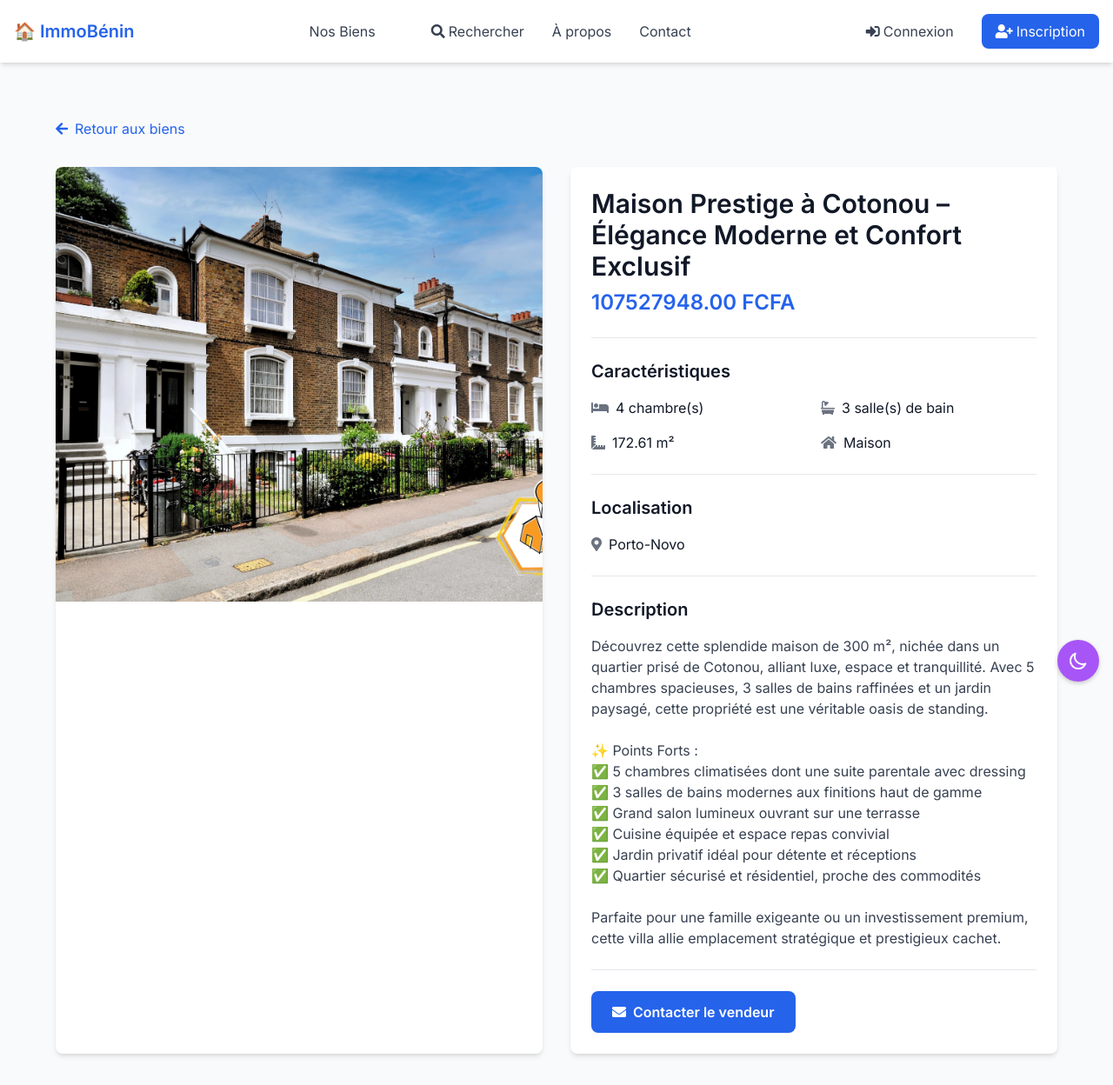
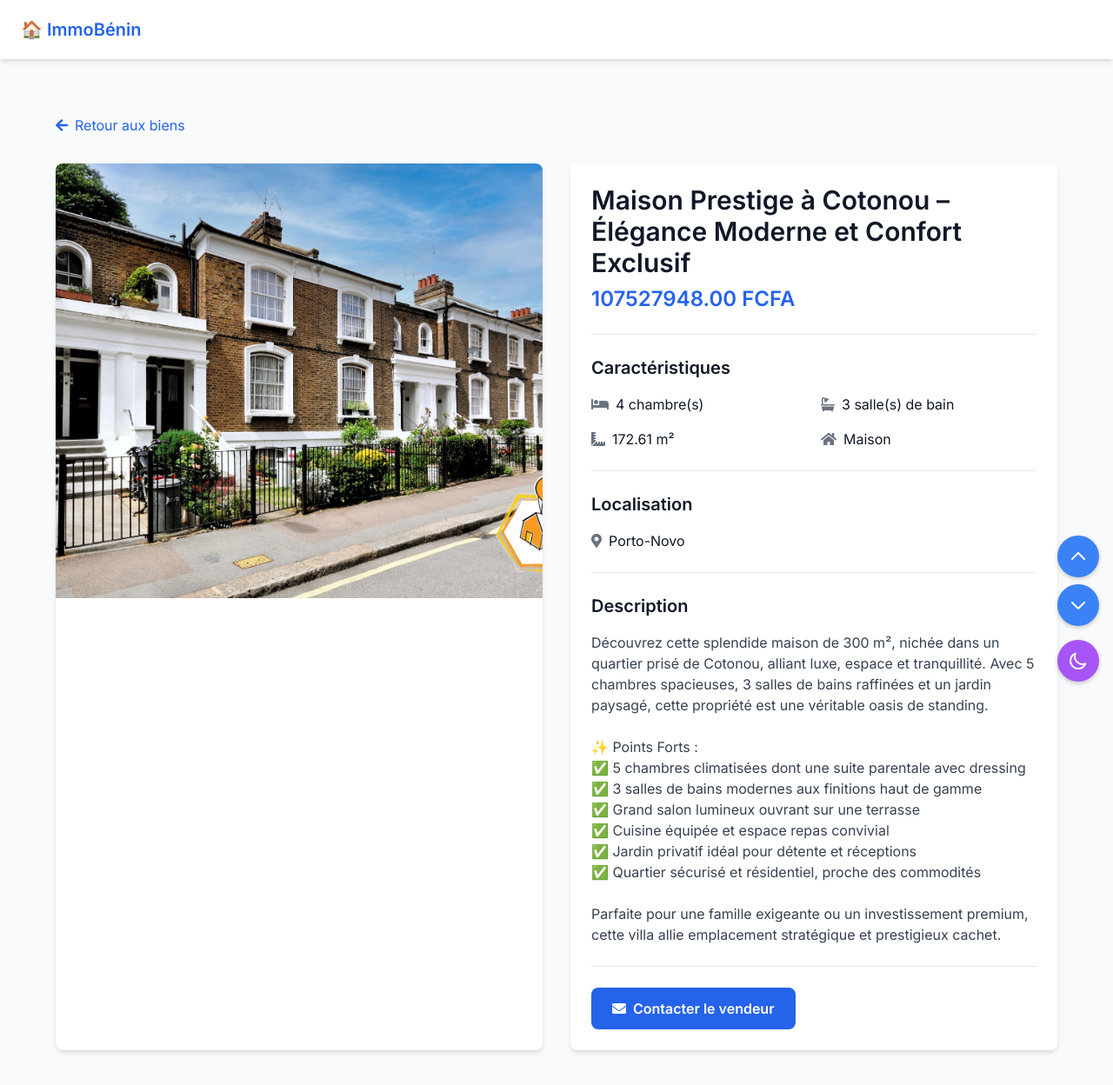
Before and after one commit to joykim003/Afrikimmo, a Django app: page /properties/2/ in a window 1280 px wide. Shown: the top 1248 px of the page at 87% size. Run offline with Django 5.2, Linux system fonts and the light colour scheme; data comes from the database, SQL or seed files in the repository; both versions use the stored data as it was after the commit; style sheets or scripts are compiled from the project's sources; some libraries are stand-ins or nearby versions.

Commit message:
redisign

```diff
--- a/backend/realestate_backend/core/templates/core/home.html
+++ b/backend/realestate_backend/core/templates/core/home.html
@@ -97,7 +97,7 @@
 {% endblock %}
 
 {% block extra_js %}
-<script>
+<!-- <script>
 function propertyCarousel() {
     return {
         currentSlide: 0,
@@ -115,6 +115,6 @@ function propertyCarousel() {
             setInterval(() => this.next(), 5000);
         }
     }
-}
+} -->
 </script>
 {% endblock %}
--- a/backend/realestate_backend/properties/templates/properties/list.html
+++ b/backend/realestate_backend/properties/templates/properties/list.html
@@ -5,13 +5,13 @@
 <div class="container mx-auto px-4 py-8">
     <h2 class="text-2xl font-bold mb-8">Biens disponibles</h2>
 
-    <div class="grid grid-cols-1 md:grid-cols-2 lg:grid-cols-3 gap-6">
+    <div class="grid grid-cols-1 md:grid-cols-2 lg:grid-cols-3 gap-6" >
         {% for property in properties %}
-        <div class="bg-white rounded-lg shadow-md overflow-hidden hover:shadow-lg transition duration-200">
+        <div class="bg-white rounded-lg shadow-md overflow-hidden hover:shadow-lg transition duration-200 transform hover:scale-105">
             <a href="{% url 'properties:detail' pk=property.pk %}" class="block">
                 <img src="{{ property.image.url }}"
                      alt="{{ property.title }}"
-                     class="w-full h-48 object-cover">
+                     class="w-full h-48 object-cover ">
                 <div class="p-4">
                     <h3 class="font-semibold text-xl mb-2">{{ property.title }}</h3>
                     <p class="text-gray-600 mb-2">{{ property.location }}</p>
--- a/backend/realestate_backend/templates/base/base.html
+++ b/backend/realestate_backend/templates/base/base.html
@@ -11,11 +11,13 @@
   <title>{% block title %}ImmoBénin{% endblock %}</title>
   <link href="https://unpkg.com/tailwindcss@^2/dist/tailwind.min.css" rel="stylesheet">
 
+  <link rel="stylesheet" href="{% static '/css/animation.css' %}">
   <link rel="stylesheet" href="{% static '/output.css' %}">
-  <script src="{% static 'cdn/htmx.min.js' %}"></script>
-  <script src="{% static 'cdn/alpine.min.js' %}" defer></script>
+
   <link href="https://fonts.googleapis.com/css2?family=Inter:wght@400;600&display=swap" rel="stylesheet">
   <link rel="stylesheet" href="https://cdnjs.cloudflare.com/ajax/libs/font-awesome/6.0.0/css/all.min.css" integrity="sha512-9usAa10IRO0HhonpyAIVpjrylPvoDwiPUiKdWk5t3PyolY1cOd4DSE0Ga+ri4AuTroPR5aQvXU9xC6qOPnzFeg==" crossorigin="anonymous" referrerpolicy="no-referrer" />
+  <script src="https://cdnjs.cloudflare.com/ajax/libs/htmx/2.0.4/htmx.min.js" integrity="sha512-2kIcAizYXhIn8TzUvqzEDZNuDZ+aW7yE/+f1HJHXFjQcGNfv1kqzJSTBRBSlOgp6B/KZsz1K0a3ZTqP9dnxioQ==" crossorigin="anonymous" referrerpolicy="no-referrer"></script>
+  <script src="https://cdnjs.cloudflare.com/ajax/libs/alpinejs/3.14.9/cdn.js" integrity="sha512-Qg4yHOPXaMOpvyQ8hk5ZVYUIXGE/0hxftn0lecaz04ohvI0ytM7AXpSzK1sfcYk79B1WexR3nG37Q/JboHLB2Q==" crossorigin="anonymous" referrerpolicy="no-referrer"></script>
 
   {% tailwind_css %}
 
@@ -81,12 +83,28 @@
 <body class="bg-gray-50 text-gray-900 transition-colors duration-200"
       :class="{ 'bg-gray-900 text-white': darkMode }">
 
+  <!-- Boutons de défilement -->
+  <div class="fixed bottom-20 right-4 z-50 flex flex-col space-y-2">
+      <button @click="window.scrollTo({ top: 0, behavior: 'smooth' })"
+              class="theme-switch-button bg-blue-500 hover:bg-blue-600 text-white">
+          <svg xmlns="http://www.w3.org/2000/svg" class="h-6 w-6" fill="none" viewBox="0 0 24 24" stroke="currentColor">
+              <path stroke-linecap="round" stroke-linejoin="round" stroke-width="2" d="M5 15l7-7 7 7" />
+          </svg>
+      </button>
+      <button @click="window.scrollTo({ top: document.body.scrollHeight, behavior: 'smooth' })"
+              class="theme-switch-button bg-blue-500 hover:bg-blue-600 text-white">
+          <svg xmlns="http://www.w3.org/2000/svg" class="h-6 w-6" fill="none" viewBox="0 0 24 24" stroke="currentColor">
+              <path stroke-linecap="round" stroke-linejoin="round" stroke-width="2" d="M19 9l-7 7-7-7" />
+          </svg>
+      </button>
+  </div>
+
   <!-- Bouton de changement de thème -->
   <div class="fixed bottom-4 right-4 z-50">
       <button @click="darkMode = !darkMode; localStorage.setItem('darkMode', darkMode)"
               class="theme-switch-button bg-purple-500 hover:bg-purple-600 text-white">
           <svg x-show="!darkMode" xmlns="http://www.w3.org/2000/svg" class="h-6 w-6" fill="none" viewBox="0 0 24 24" stroke="currentColor">
-              <path stroke-linecap="round" stroke-linejoin="round" stroke-width="2" d="M20.354 15.354A9 9 0 018.646 3.646 9.003 9.003 0 0012 21a9.003 9.003 0 008.354-5.646z" />
+              <path stroke-linecap="round" stroke-linejoin="round" stroke-width="2" d="M20.354 15.354A9 9 0 018.646 3.646 9.003 9.003 0 0012 21a9.003 9.003 9.003 0 008.354-5.646z" />
           </svg>
           <svg x-show="darkMode" xmlns="http://www.w3.org/2000/svg" class="h-6 w-6" fill="none" viewBox="0 0 24 24" stroke="currentColor">
               <path stroke-linecap="round" stroke-linejoin="round" stroke-width="2" d="M12 3v1m0 16v1m9-9h-1M4 12H3m15.364 6.364l-.707-.707M6.343 6.343l-.707-.707m12.728 0l-.707.707M6.343 17.657l-.707.707" />
--- a/backend/realestate_backend/templates/base/navbar.html
+++ b/backend/realestate_backend/templates/base/navbar.html
@@ -4,42 +4,48 @@
     <div class="container mx-auto px-4 py-4">
         <div class="flex justify-between items-center">
             <!-- Logo -->
-            <a href="{% url 'core:home' %}" class="font-bold text-xl text-blue-600">
+            <a href="{% url 'core:home' %}" class="font-bold text-xl text-blue-600 px-2">
                 🏠 ImmoBénin
             </a>
 
             <!-- Menu principal (desktop) -->
-            <div class="hidden md:flex items-center space-x-8">
-                <a href="{% url 'properties:list' %}" class="text-gray-700 hover:text-blue-600">Nos Biens</a>
-                <a href="{% url 'properties:search' %}" class="text-gray-700 hover:text-blue-600">
+            <div class="hidden md:flex items-center md:text-sm space-x-8">
+                <a href="{% url 'properties:list' %}" class="text-white px-4 py-2 rounded-lg text-center hover:bg-blue-600">
+                    Nos Biens
+                </a>
+                <a href="{% url 'properties:search' %}" class="text-white px-4 py-2 rounded-lg text-center hover:bg-blue-600">
                     <i class="fas fa-search mr-1"></i>Rechercher
                 </a>
-                <a href="{% url 'core:about' %}" class="text-gray-700 hover:text-blue-600">À propos</a>
-                <a href="{% url 'core:contact' %}" class="text-gray-700 hover:text-blue-600">Contact</a>
+                <a href="{% url 'core:about' %}" class="text-white px-4 py-2 rounded-lg text-center hover:bg-blue-600">
+                    À propos
+                </a>
+                <a href="{% url 'core:contact' %}" class="text-white px-4 py-2 rounded-lg text-center hover:bg-blue-600">
+                    Contact
+                </a>
             </div>
 
             <!-- Menu utilisateur (desktop) -->
-            <div class="hidden md:flex items-center space-x-4">
+            <div class="hidden md:flex items-center space-x-4 md:text-sm">
                 {% if user.is_authenticated %}
                     <div class="flex items-center space-x-4">
-                        <a href="{% url 'users:dashboard' %}" class="text-gray-700 hover:text-blue-600">
+                        <a href="{% url 'users:dashboard' %}" class="bg-blue-500 text-white px-4 py-2 rounded-lg text-center hover:bg-blue-600">
                             <i class="fas fa-chart-line mr-1"></i>Dashboard
                         </a>
-                        <a href="{% url 'users:profile' %}" class="text-gray-700 hover:text-blue-600">
+                        <a href="{% url 'users:profile' %}" class="bg-blue-500 text-white px-4 py-2 rounded-lg text-center hover:bg-blue-600">
                             <i class="fas fa-user-circle mr-1"></i>{{ user.username }}
                         </a>
                         <form method="post" action="{% url 'users:logout' %}" class="inline">
                             {% csrf_token %}
-                            <button type="submit" class="bg-red-600 text-white px-4 py-2 rounded-lg hover:bg-red-700">
+                            <button type="submit" class="bg-red-600 text-white px-4 py-2 rounded-lg text-center hover:bg-red-700">
                                 <i class="fas fa-sign-out-alt mr-1"></i>Déconnexion
                             </button>
                         </form>
                     </div>
                 {% else %}
-                    <a href="{% url 'users:login' %}" class="text-gray-700 hover:text-blue-600">
+                    <a href="{% url 'users:login' %}" class="text-white px-4 py-2 rounded-lg text-center hover:bg-blue-600">
                         <i class="fas fa-sign-in-alt mr-1"></i>Connexion
                     </a>
-                    <a href="{% url 'users:signup' %}" class="bg-blue-600 text-white px-4 py-2 rounded-lg hover:bg-blue-700">
+                    <a href="{% url 'users:signup' %}" class="text-white px-4 py-2 rounded-lg text-center hover:bg-blue-600">
                         <i class="fas fa-user-plus mr-1"></i>Inscription
                     </a>
                 {% endif %}
@@ -64,39 +70,39 @@
              @click.away="isOpen = false"
              style="display: none;">
             <div class="px-4 py-2 space-y-2">
-                <a href="{% url 'properties:list' %}" class="block py-2 text-gray-700 hover:text-blue-600">
+                <a href="{% url 'properties:list' %}" class="block py-2 bg-blue-500 text-white px-4 rounded-lg text-center hover:bg-blue-600">
                     Nos Biens
                 </a>
-                <a href="{% url 'properties:search' %}" class="block py-2 text-gray-700 hover:text-blue-600">
+                <a href="{% url 'properties:search' %}" class="block py-2 bg-blue-500 text-white px-4 rounded-lg text-center hover:bg-blue-600">
                     <i class="fas fa-search mr-1"></i>Rechercher
                 </a>
-                <a href="{% url 'core:about' %}" class="block py-2 text-gray-700 hover:text-blue-600">
+                <a href="{% url 'core:about' %}" class="block py-2 bg-blue-500 text-white px-4 rounded-lg text-center hover:bg-blue-600">
                     À propos
                 </a>
-                <a href="{% url 'core:contact' %}" class="block py-2 text-gray-700 hover:text-blue-600">
+                <a href="{% url 'core:contact' %}" class="block py-2 bg-blue-500 text-white px-4 rounded-lg text-center hover:bg-blue-600">
                     Contact
                 </a>
 
                 <hr class="my-2">
 
                 {% if user.is_authenticated %}
-                    <a href="{% url 'users:dashboard' %}" class="block px-3 py-2 text-gray-700 hover:text-blue-600">
+                    <a href="{% url 'users:dashboard' %}" class="block px-3 py-2 bg-blue-500 text-white rounded-lg text-center hover:bg-blue-600">
                         <i class="fas fa-chart-line mr-1"></i>Dashboard
                     </a>
-                    <a href="{% url 'users:profile' %}" class="block py-2 text-gray-700 hover:text-blue-600">
+                    <a href="{% url 'users:profile' %}" class="block py-2 bg-blue-500 text-white rounded-lg text-center hover:bg-blue-600">
                         <i class="fas fa-user-circle mr-1"></i>{{ user.username }}
                     </a>
                     <form method="post" action="{% url 'users:logout' %}">
                         {% csrf_token %}
-                        <button type="submit" class="w-full text-left py-2 text-red-600 hover:text-red-700">
+                        <button type="submit" class="w-full text-left py-2 bg-red-600 text-white rounded-lg text-center hover:bg-red-700">
                             <i class="fas fa-sign-out-alt mr-1"></i>Déconnexion
                         </button>
                     </form>
                 {% else %}
-                    <a href="{% url 'users:login' %}" class="block py-2 text-gray-700 hover:text-blue-600">
+                    <a href="{% url 'users:login' %}" class="block py-2 bg-blue-500 text-white px-4 rounded-lg text-center hover:bg-blue-600">
                         <i class="fas fa-sign-in-alt mr-1"></i>Connexion
                     </a>
-                    <a href="{% url 'users:signup' %}" class="block py-2 text-blue-600 hover:text-blue-700">
+                    <a href="{% url 'users:signup' %}" class="block py-2 bg-blue-500 text-white px-4 rounded-lg text-center hover:bg-blue-600">
                         <i class="fas fa-user-plus mr-1"></i>Inscription
                     </a>
                 {% endif %}
--- a/backend/realestate_backend/templates/properties/detail.html
+++ b/backend/realestate_backend/templates/properties/detail.html
@@ -19,7 +19,7 @@
             <div class="bg-white rounded-lg shadow-md overflow-hidden">
                 <img src="{{ property.image.url }}"
                      alt="{{ property.title }}"
-                     class="w-full h-[500px] object-cover">
+                     class="w-full h-[500px] object-cover transform hover:scale-105">
             </div>
 
             <!-- Informations principales -->
@@ -79,10 +79,10 @@
         {% if similar_properties %}
         <div class="mt-12">
             <h2 class="text-2xl font-bold mb-6">Biens similaires</h2>
-            <div class="grid grid-cols-1 md:grid-cols-3 gap-6">
+            <div class="grid grid-cols-1 md:grid-cols-2 gap-6">
                 {% for similar in similar_properties %}
                 <a href="{{ similar.get_absolute_url }}" class="block">
-                    <div class="bg-white rounded-lg shadow-md overflow-hidden hover:shadow-lg transition duration-200">
+                    <div class="bg-white rounded-lg shadow-md overflow-hidden hover:shadow-lg transition duration-200 transform hover:scale-105">
                         <img src="{{ similar.image.url }}"
                              alt="{{ similar.title }}"
                              class="w-full h-48 object-cover">
--- a/backend/realestate_backend/theme/static_src/package.json
+++ b/backend/realestate_backend/theme/static_src/package.json
@@ -6,8 +6,8 @@
     "start": "npm run dev",
     "build": "npm run build:clean && npm run build:tailwind",
     "build:clean": "rimraf ../static/css/dist",
-    "build:tailwind": "cross-env NODE_ENV=production postcss ./src/styles.css -o ../static/css/dist/styles.css --minify",
-    "dev": "cross-env NODE_ENV=development postcss ./src/styles.css -o ../static/css/dist/styles.css --watch"
+    "build:tailwind": "cross-env NODE_ENV=production postcss ./src/style.json -o ../static/css/dist/style.json --minify",
+    "dev": "cross-env NODE_ENV=development postcss ./src/style.json -o ../static/css/dist/style.json --watch"
   },
   "keywords": [],
   "author": "",
```
Also changed, not shown: backend/realestate_backend/static/css/animation.css (added, +131 -0 lines), backend/realestate_backend/db.sqlite3, 1 other file.
